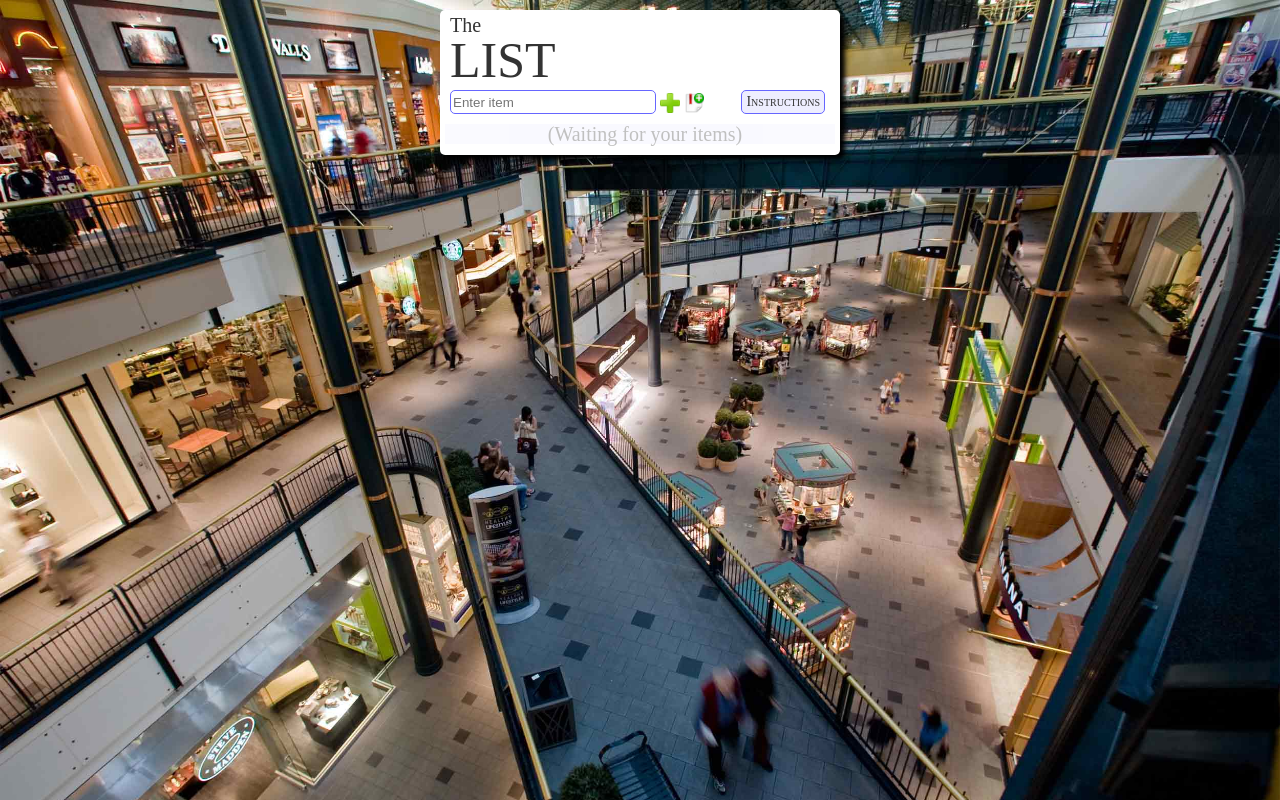
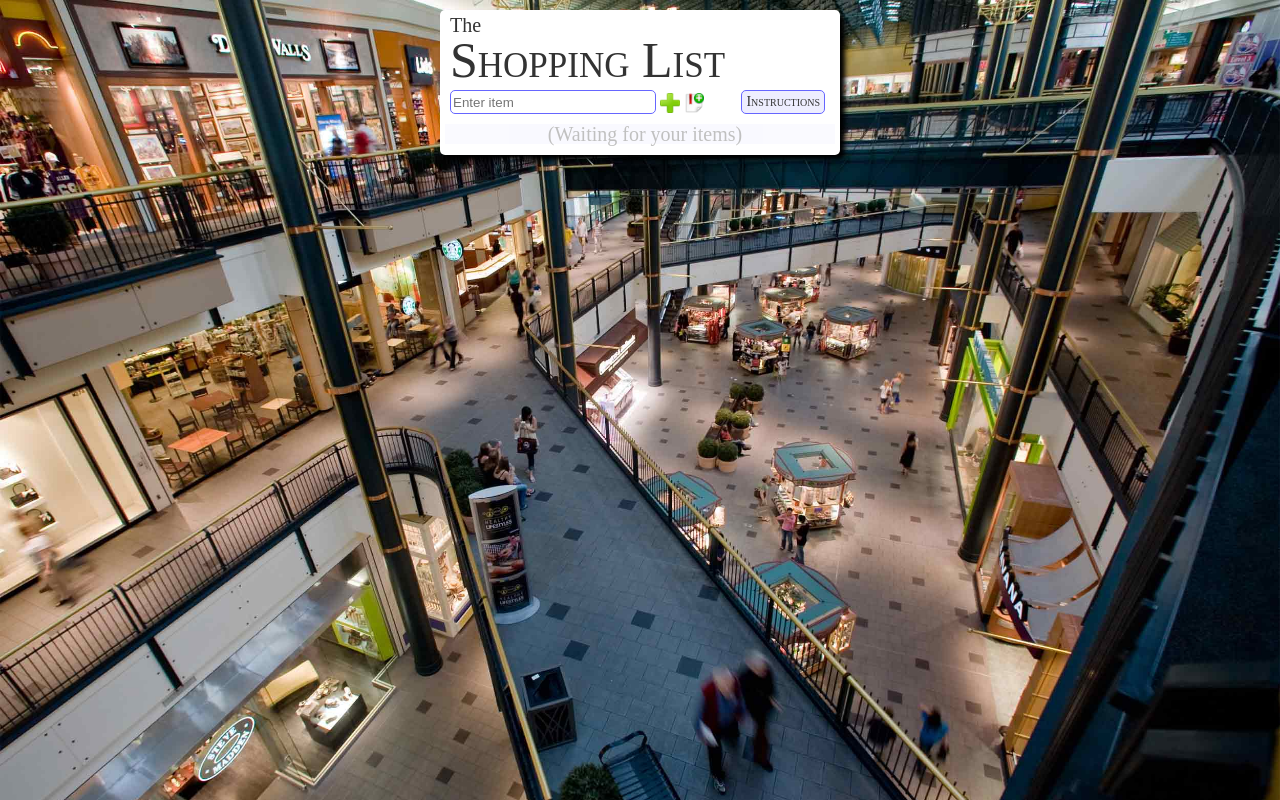
Before and after one commit to Peekay777/shoppinglist, a plain HTML site: page index.html in a window 1280 px wide. Drawn offline with nearby package versions, Linux system fonts and the light colour scheme.

Commit message:
Amend
Title change
Header change

```diff
--- a/index.html
+++ b/index.html
@@ -2,7 +2,7 @@
 <html lang="en">
 <head>
 	<meta charset="UTF-8">
-	<title>The LIST</title>
+	<title>The Shopping List</title>
 	<link rel="stylesheet" type="text/css" href="reset.css">
 	<link rel="stylesheet" type="text/css" href="main.css">
 	<script src="http://code.jquery.com/jquery.min.js"></script>
@@ -14,7 +14,7 @@
 		<div id="wrapper">
 			<header>
 				<h1>The</h1>
-				<h2>LIST</h2>
+				<h2>Shopping List</h2>
 			</header>
 			<div id="form">
 				<input type="text" id="addbox" name="addbox" placeholder="Enter item">
--- a/main.css
+++ b/main.css
@@ -33,6 +33,7 @@ h1 {
 
 h2 {
     font-size: 50px;
+	font-variant: small-caps;
 }
 
 #main {
```
